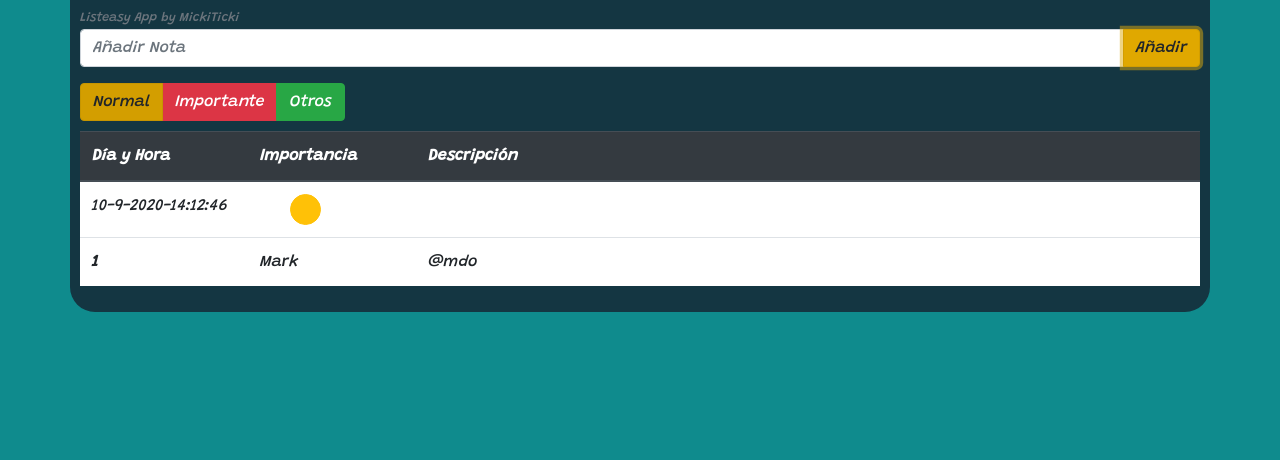
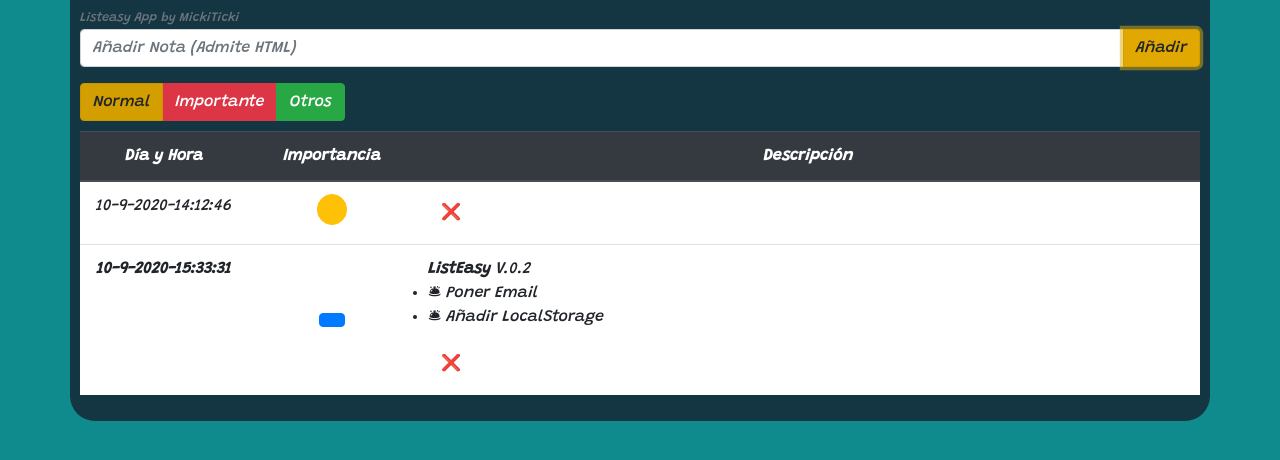
Before and after one commit to emelcd/ListEasy, a plain HTML site: page index.html in a window 1280 px wide. Both pictures are taken after a click on the button "Añadir". Shown: the part 90-550 px from the top of the page. Drawn offline with nearby package versions, Linux system fonts and the light colour scheme.

Commit message:
modified:   index.html 	modified:   main.js 	modified:   styles.css

```diff
--- a/index.html
+++ b/index.html
@@ -17,7 +17,7 @@
     <small class="text-muted">Listeasy App by MickiTicki</small>
 
     <div class="input-group mb-3">
-        <input type="text" class="form-control" placeholder="Añadir Nota" aria-label="Recipient's username" aria-describedby="basic-addon2" id="formulario">
+        <input type="text" class="form-control" placeholder="Añadir Nota (Admite HTML)" aria-label="Recipient's username" aria-describedby="basic-addon2" id="formulario">
         <div class="input-group-append">
           <button class="btn btn-warning" type="submit" id="añadirBoton" >Añadir</button>
         </div>
@@ -46,12 +46,18 @@
           <th scope="col">Descripción</th>
         </tr>
       </thead>
-      <tbody class="tbody">
+      <tbody class="tbody" id='tbodyS'>
         <tr>
-          <th scope="row">1</th>
-          <td class="align-middle">Mark</td>
+          <th scope="row">10-9-2020-15:33:31</th>
+          <td class="align-middle"><button class='btn btn-primary' styles></button></td>
 
-          <td class="align-middle">@mdo</td>
+          <td class='ajuste-izquierda'><strong>ListEasy</strong>  V.0.2
+            <ul>
+              <li>🛎 Poner Email</li>
+              <li>🛎 Añadir LocalStorage</li>
+            </ul>
+            <button class='btn' onclick="deleteRow(this)">❌</button>
+          </td>
         </tr>
 
       </tbody>
--- a/main.js
+++ b/main.js
@@ -4,8 +4,10 @@
 
 document.getElementById("añadirBoton").addEventListener("click", añadirNota);
 
+
+
 let notas= [];
-myFunction()
+
 
 function tiempo(){
     var today = new Date();
@@ -25,31 +27,60 @@
 
 function añadirNota() {
     const color = document.querySelector('#añadirBoton');
-    let colorP = color.className
-    const nota = document.querySelector('#formulario').value;
+    let colorP = color.className;
+    let selector = '';
+
+
+    const nota = document.querySelector('#formulario').value + `  ` + `<button class='btn' onclick="deleteRow(this)">❌</button>`;
+
+
+
+    var importancia = `<button class='${colorP} uncheckable' styles></button>`
+
     const notaObj = {
-        id: tiempo(),
+        id:Date.now(),
+        dh: tiempo(),
+        imp: colorP,
         texto: nota
     }
+    console.log(notaObj)
     notas = [...notas, notaObj];
-    var importancia = `<button class='${colorP} uncheckable' styles></button>`
-    console.log(importancia);
-    console.log(color);
-    console.log(colorP);
     var table = document.getElementById("tablanotas");
     var row = table.insertRow(1);
     var cell1 = row.insertCell(0);
     var cell2 = row.insertCell(1);
     var cell3 = row.insertCell(2);
-    cell1.innerHTML = notaObj.id;
+
+
+    cell1.innerHTML = notaObj.dh;
     cell2.innerHTML = importancia;
     cell3.innerHTML = notaObj.texto;
 
+
+    var t = document.getElementById("tablanotas"), // This have to be the ID of your table, not the tag
+    d = t.getElementsByTagName("tr")[1].style.backgroundColor = "white";
+    v = t.getElementsByTagName("td")[3,2].style.textAlign = "left";
+
+    console.log(v);
+
+
+
+
+
+
+
 }
 
-function myFunction() {
+function deleteRow(r) {
+    var i = r.parentNode.parentNode.rowIndex;
+    document.getElementById("tablanotas").deleteRow(i);
 
-  }
+
+
+
+}
+
+
 
 
 selectorColores()
--- a/styles.css
+++ b/styles.css
@@ -25,13 +25,14 @@
 
 }
 
-.tbody {
+#tbodyS {
     background-color: white;
 
 }
 
 .table {
     margin-top: 10px;
+    text-align: center;
 }
 
 .display-4 {
@@ -44,5 +45,9 @@
     pointer-events: none;
     padding: 10%;
     border-radius: 50px;
-    margin-left: 30px;
+
 }
+
+.ajuste-izquierda {
+    text-align: left;
+}
```
